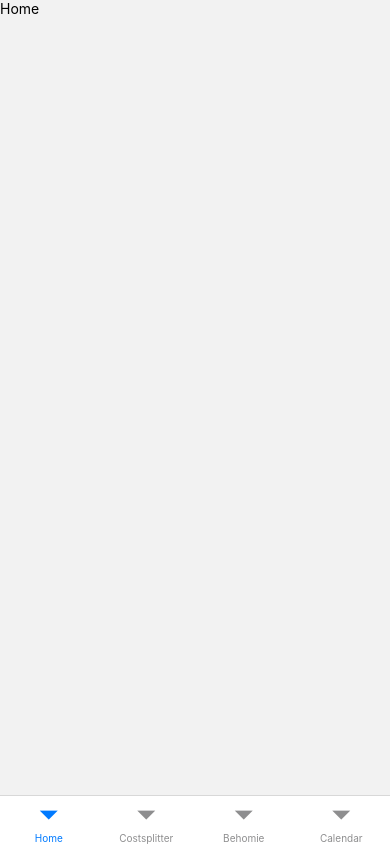
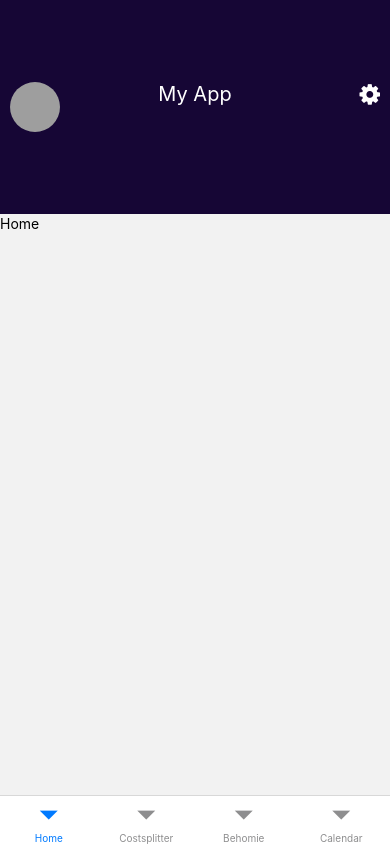
Before and after one commit to SeppeBe1/Homie, a React Native app in the folder homie/: screen / in a window 390 px wide. Built offline with nearby package versions, Linux system fonts and the light colour scheme; grey boxes are pictures that could not be loaded.

Commit message:
Feat: Header fundament done

```diff
--- /dev/null
+++ b/homie/compontents/Announcement.js
@@ -0,0 +1 @@
+rn
--- a/homie/package.json
+++ b/homie/package.json
@@ -11,11 +11,13 @@
   "dependencies": {
     "@expo/webpack-config": "^18.0.1",
     "@react-navigation/bottom-tabs": "^6.5.7",
+    "@react-navigation/stack": "^6.3.16",
     "expo": "~48.0.10",
     "expo-status-bar": "~1.4.4",
     "react": "18.2.0",
     "react-dom": "18.2.0",
     "react-native": "0.71.6",
+    "react-native-elements": "^3.4.3",
     "react-native-navigation": "^7.32.1",
     "react-native-navigation-container": "^1.0.6",
     "react-native-web": "~0.18.10"
--- a/homie/screens/Homescreen.js
+++ b/homie/screens/Homescreen.js
@@ -1,10 +1,33 @@
-import { View, Text } from 'react-native'
-import React from 'react'
+import React from 'react';
+import { StyleSheet, View, Text } from 'react-native';
+import { Header, Avatar } from 'react-native-elements';
 
 export default function Homescreen({navigation}) {
   return (
     <View>
-      <Text>Home</Text>
+      <Header
+        containerStyle={styles.headerContainer}
+        leftComponent={<Avatar
+          size="medium"
+          rounded
+          source={{
+            uri:
+              'https://i.redd.it/lmwqtxhw9st41.jpg',
+          }}
+        />}
+        centerComponent={{ text: 'My App', style: { color: '#fff', fontSize: 20 } }}
+        rightComponent={{ icon: 'cog', type: 'font-awesome', color: '#fff' }}
+      />
+      <View>
+        <Text>Home</Text>
+      </View>
     </View>
-  )
+  );
 }
+
+const styles = StyleSheet.create({
+  headerContainer: {
+    backgroundColor: '#160635',
+    height: 215,
+  },
+});
```
Also changed, not shown: 1 other file (tests, documents, lock files or other folders).
